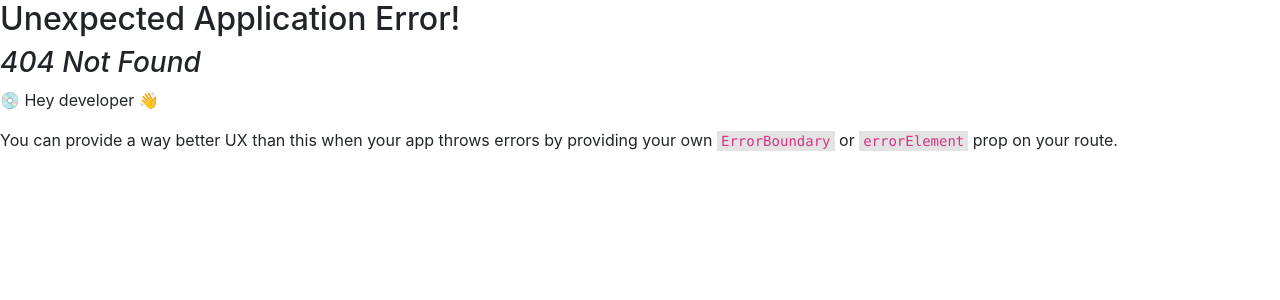
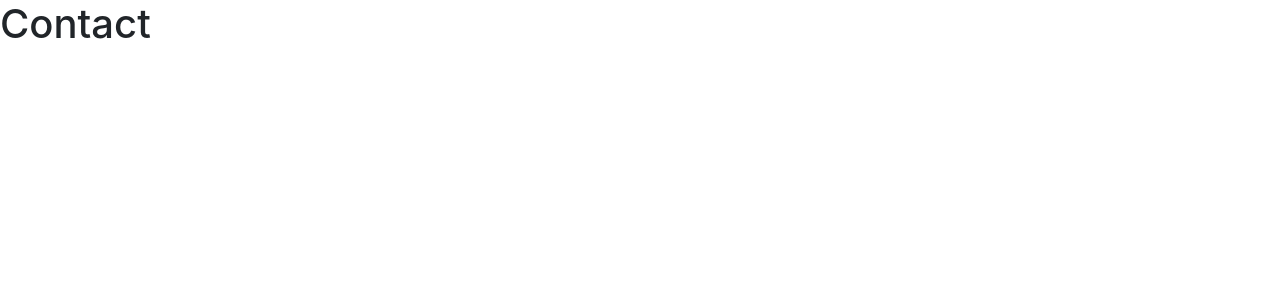
Before and after one commit to gurjeetsinghmundra/React, a React (Create React App) app in the folder second_app/: page /contact in a window 1280 px wide. Before the commit this address had no page. Shown: the top 300 px of the page. Built offline with nearby package versions, Linux system fonts and the light colour scheme.

Commit message:
More Routers

```diff
--- a/second_app/src/components/About.jsx
+++ b/second_app/src/components/About.jsx
@@ -1,11 +1,15 @@
+// rfce is a shortcut to create function based component
 
+import React from 'react'
 
-function About()
-{
+function About() {
+  return (
+    <div>
 
-    return(
-        <div></div>
-    );
+   <h1>About</h1>
+
+    </div>
+  )
 }
 
 export default About
--- /dev/null
+++ b/second_app/src/components/Contact.jsx
@@ -0,0 +1,12 @@
+
+
+function Contact()
+{
+    return(
+        <div>
+            <h1>Contact</h1>
+        </div>
+    );
+}
+
+export default Contact
--- /dev/null
+++ b/second_app/src/components/Footer.jsx
@@ -0,0 +1,11 @@
+import React from 'react'
+
+function Footer() {
+  return (
+    <div>
+        <h1>Footer</h1>
+    </div>
+  )
+}
+
+export default Footer
```
Also changed, not shown: second_app/src/App.js (+14 -3 lines).
